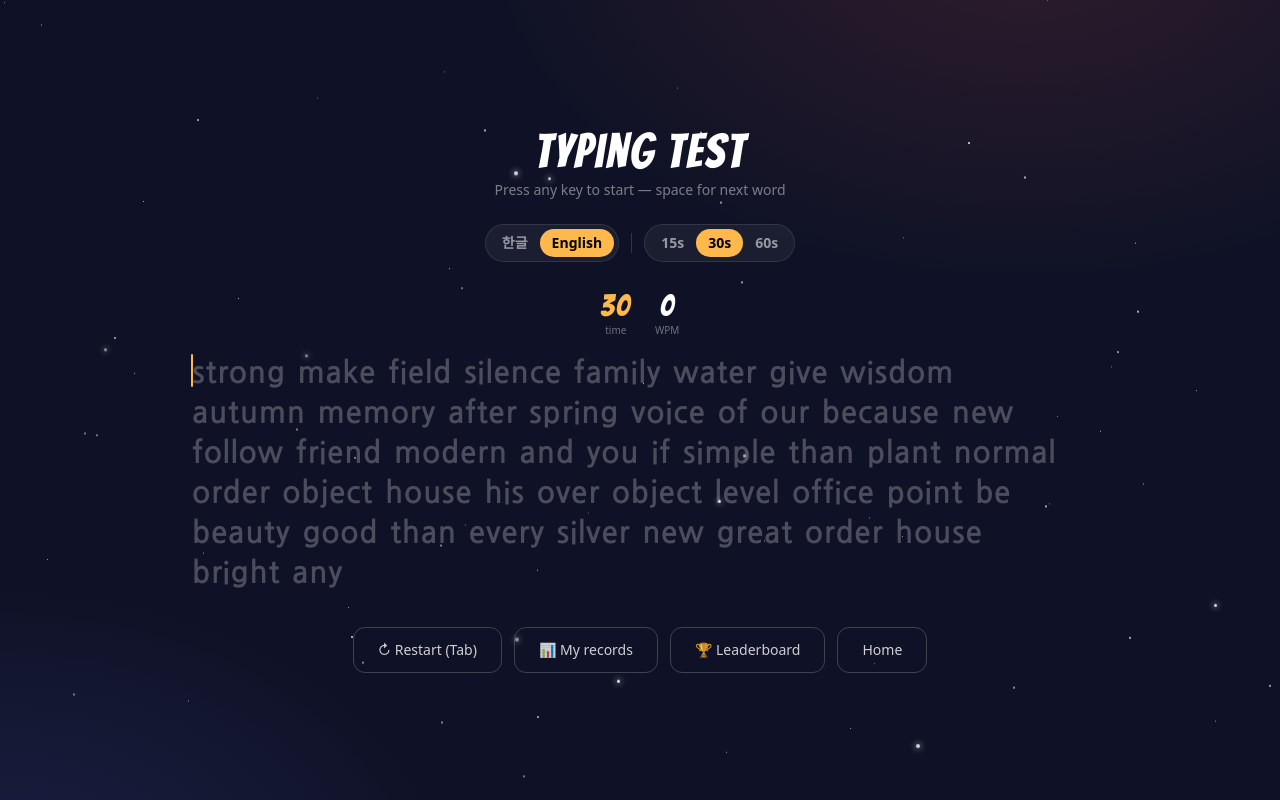
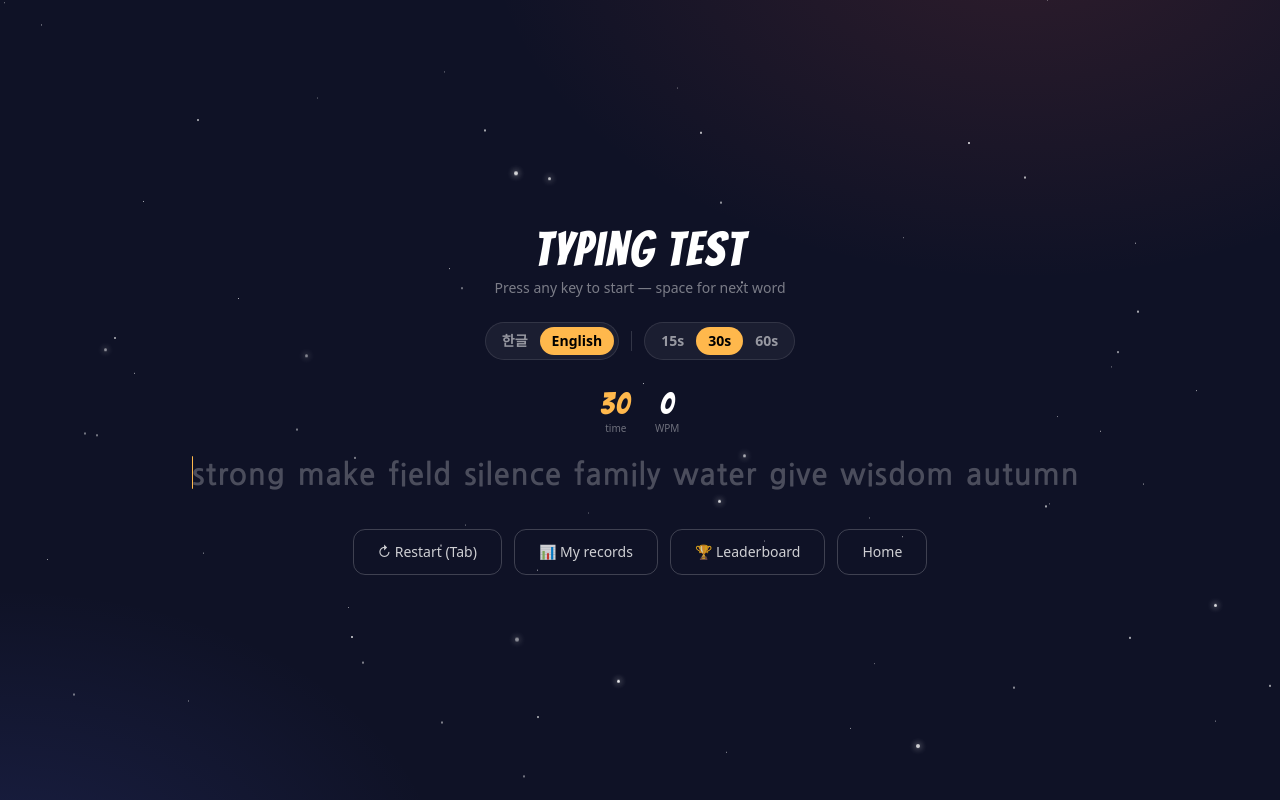
Before and after one commit to leeseungjoo/typrun-web, a React (Vite) app: page /test in a window 1280 px wide. Built offline with nearby package versions, Linux system fonts and the light colour scheme; no server answers; a web font is replaced by a local one.

Commit message:
feat(test): 타자 테스트 단일 라인 가로 스크롤
줄바꿈(내려쓰기) 제거 → 현재 단어를 뷰포트 32%에 고정하고 텍스트가 왼쪽으로 흐름.
좁은 폰 화면에서 줄바꿈으로 끊기던 가독성 개선(타자기식).

```diff
--- a/src/pages/TypingTestPage.tsx
+++ b/src/pages/TypingTestPage.tsx
@@ -1,6 +1,6 @@
 // 타자 테스트(monkeytype식) — 깔끔/즉시시작/무로그인. locale-aware(한글 타수 · 영문 WPM).
 // UI 문자열은 i18n(t), 콘텐츠 언어(한글/English) 토글은 별개. 콘텐츠 기본값은 UI 언어를 따른다.
-import { useEffect, useRef, useState, type ReactNode } from 'react';
+import { useCallback, useEffect, useLayoutEffect, useRef, useState, type ReactNode } from 'react';
 import { useNavigate } from 'react-router-dom';
 import { useTranslation } from 'react-i18next';
 import { motion } from 'framer-motion';
@@ -50,6 +50,10 @@ export default function TypingTestPage() {
   const [duration, setDuration] = useState(30);
   const [focused, setFocused] = useState(true);
   const inputRef = useRef<HTMLInputElement>(null);
+  // 단일 라인 가로 스크롤(타자기식) — 현재 단어를 고정 위치에 두고 텍스트가 왼쪽으로 흐른다(줄바꿈 대신).
+  const viewportRef = useRef<HTMLDivElement>(null);
+  const currentWordRef = useRef<HTMLSpanElement>(null);
+  const [scrollX, setScrollX] = useState(0);
 
   const test = useTypingTest(locale, duration);
   const { user } = useAuth();
@@ -102,6 +106,21 @@ export default function TypingTestPage() {
 
   const start = Math.max(0, test.wordIndex - WINDOW_BACK);
   const visible = test.words.slice(start, start + WINDOW_SIZE);
+
+  // 현재 단어를 뷰포트 32% 지점에 고정 → 진행할수록 텍스트가 왼쪽으로 흐른다(앞쪽은 0으로 클램프해 좌측정렬 유지).
+  const recenter = useCallback(() => {
+    const vp = viewportRef.current;
+    const cw = currentWordRef.current;
+    if (!vp || !cw) return;
+    setScrollX(Math.min(0, vp.clientWidth * 0.32 - cw.offsetLeft));
+  }, []);
+  useLayoutEffect(() => {
+    recenter();
+  }, [recenter, test.wordIndex, start, locale, duration, focused, test.status, test.words]);
+  useEffect(() => {
+    window.addEventListener('resize', recenter);
+    return () => window.removeEventListener('resize', recenter);
+  }, [recenter]);
 
   return (
     <div className="min-h-screen flex flex-col items-center justify-center px-6 py-12">
@@ -159,15 +178,17 @@ export default function TypingTestPage() {
             </div>
           </div>
 
-          {/* 단어 영역 (입력창 오버레이) */}
+          {/* 단어 영역 — 단일 라인 가로 스크롤(타자기식). 줄바꿈 대신 현재 단어가 고정 위치에 머물고 텍스트가 왼쪽으로 흐른다. */}
           <div
             className="relative w-full max-w-4xl cursor-text"
             onClick={focusInput}
           >
+            <div ref={viewportRef} className="overflow-hidden py-1">
               <div
-              className={`text-2xl md:text-3xl font-bold leading-relaxed tracking-wide tt-text select-none transition ${
+                className={`whitespace-nowrap text-2xl md:text-3xl font-bold tracking-wide tt-text select-none will-change-transform ${
                   focused ? '' : 'blur-[3px] opacity-60'
                 }`}
+                style={{ transform: `translateX(${scrollX}px)`, transition: 'transform 160ms ease-out' }}
                 lang={locale}
               >
                 {visible.map((w, k) => {
@@ -181,11 +202,16 @@ export default function TypingTestPage() {
                       ? test.current
                       : '';
                   return (
-                  <span key={gi} className="inline-block mr-3 mb-1">
+                    <span
+                      key={gi}
+                      ref={gi === test.wordIndex ? currentWordRef : undefined}
+                      className="inline-block mr-3"
+                    >
                       {renderWord(w, typed, state)}
                     </span>
                   );
                 })}
+              </div>
             </div>
 
             {!focused && (
```
Lines whose indentation alone changed are shown as unchanged.
